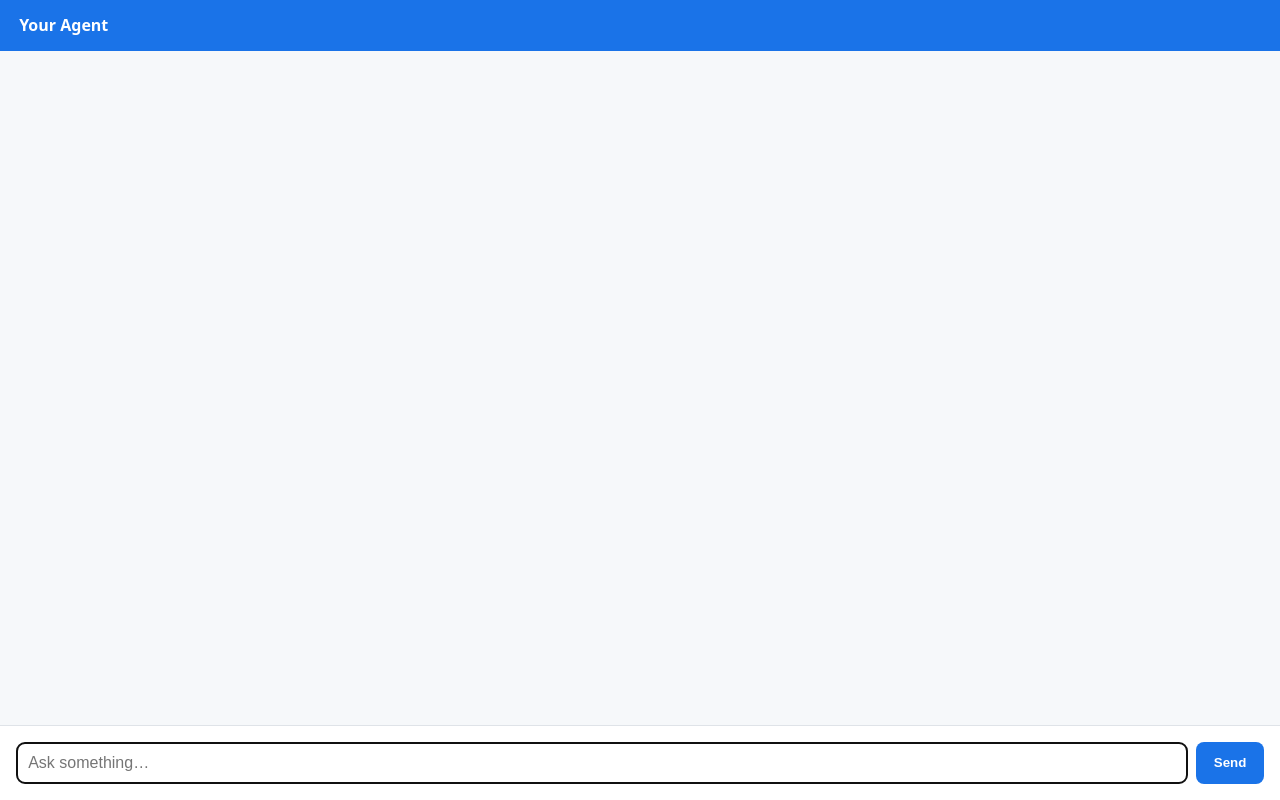
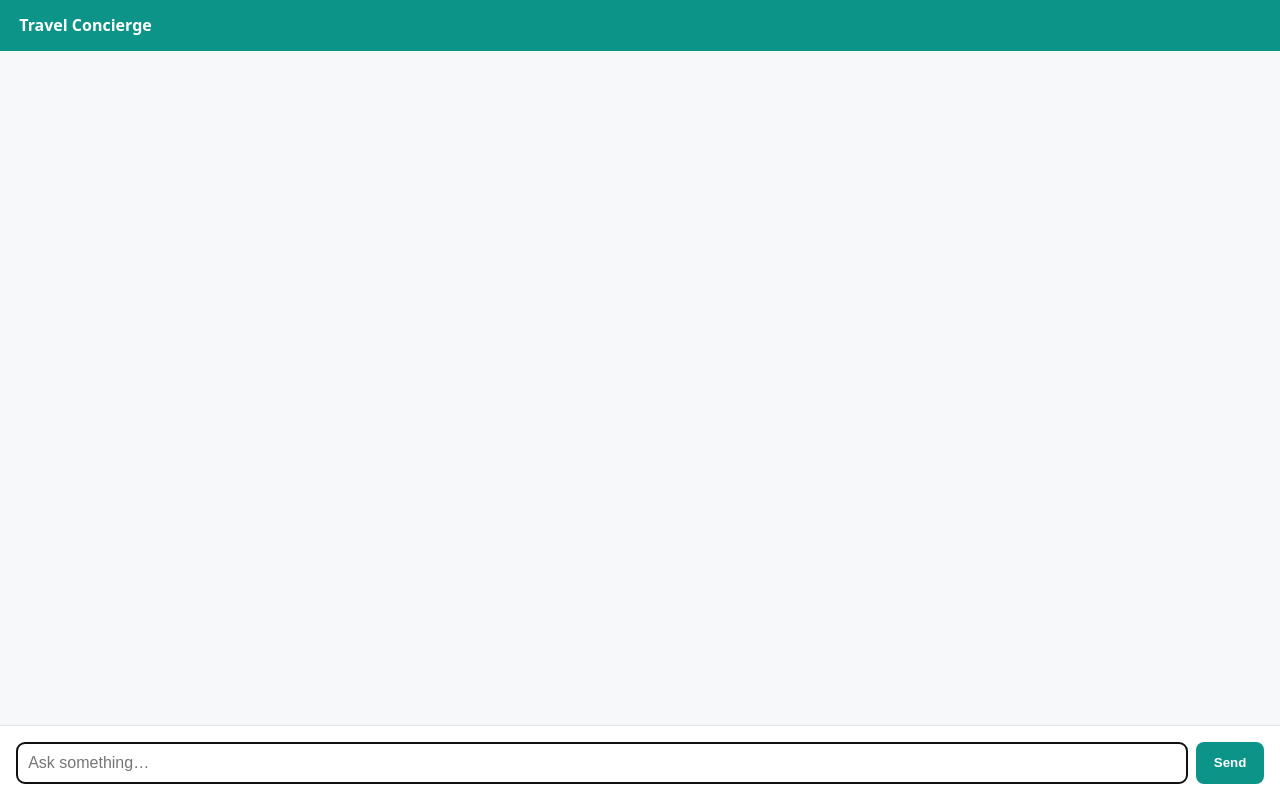
Before and after one commit to Sasikantharava/buildwithgemini-travel-concierge-agent, a website: page frontend/static/index.html in a window 1280 px wide. Drawn offline with nearby package versions, Linux system fonts and the light colour scheme.

Commit message:
Rebrand frontend to Travel Concierge with ocean teal accent color

```diff
--- a/frontend/static/index.html
+++ b/frontend/static/index.html
@@ -3,12 +3,12 @@
 <head>
 <meta charset="UTF-8">
 <meta name="viewport" content="width=device-width, initial-scale=1.0">
-<title>Agent</title>
+<title>Travel Concierge</title>
 <!-- Optional: used only to draw A2UI Icon components. If it can't load (offline/
      corp network), icons fall back to showing their name as text. -->
 <link rel="stylesheet" href="https://fonts.googleapis.com/css2?family=Material+Symbols+Outlined">
 <style>
-  :root { --accent:#1a73e8; --bg:#f6f8fa; --border:#dfe3e8; }
+  :root { --accent:#0d9488; --bg:#f6f8fa; --border:#dfe3e8; }
   * { box-sizing:border-box; }
   body { margin:0; font-family:system-ui,sans-serif; background:var(--bg); display:flex; flex-direction:column; height:100vh; }
   header { background:var(--accent); color:#fff; padding:.9rem 1.2rem; font-weight:700; }
@@ -41,7 +41,7 @@
 </style>
 </head>
 <body>
-<header>Your Agent</header>
+<header>Travel Concierge</header>
 <div id="log"></div>
 <form id="form">
   <input id="input" placeholder="Ask something…" autocomplete="off" autofocus>
```
